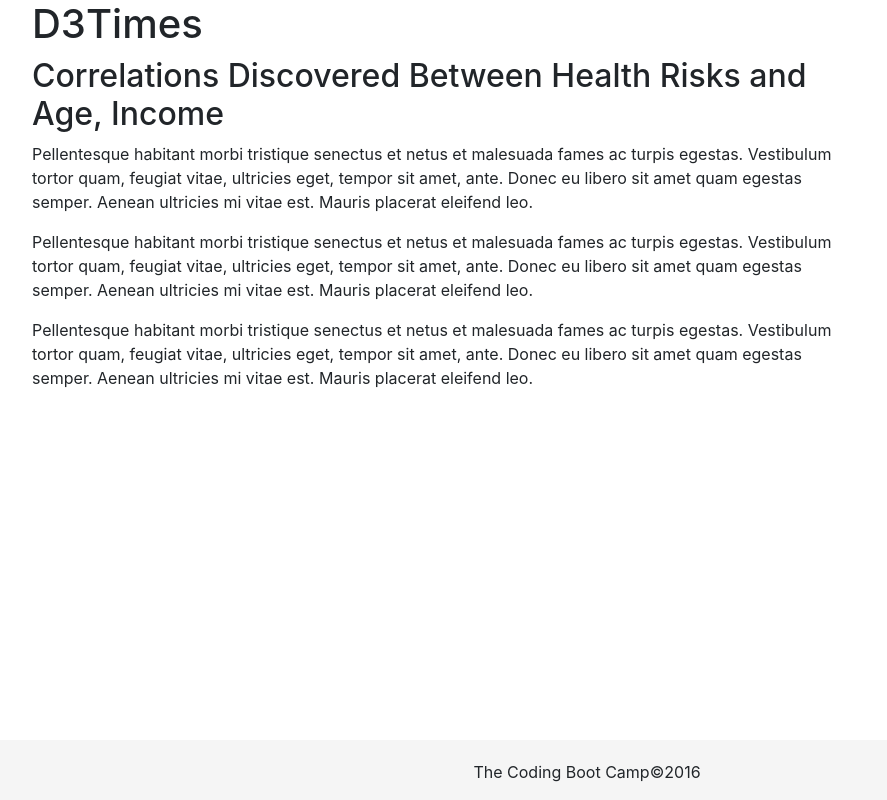
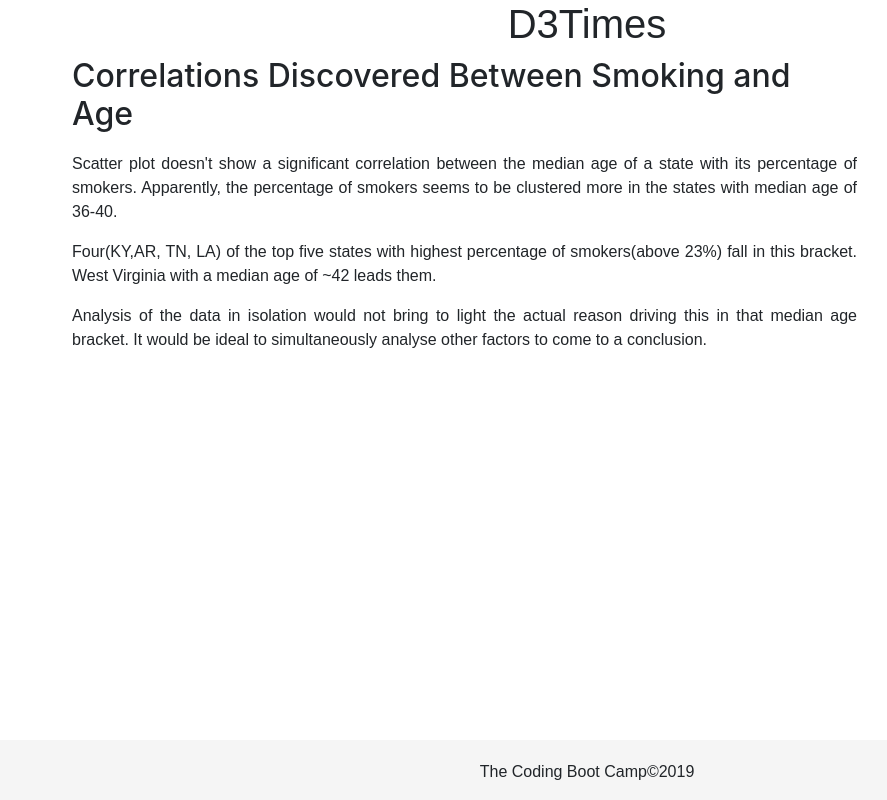
Before and after one commit to ILekawa9/D3-Challenge, a plain HTML site: page D3_data_journalism/index.html in a window 1280 px wide. Shown: the whole page, without its empty margins (53-940 px from the left). Drawn offline with nearby package versions, Linux system fonts and the light colour scheme.

Commit message:
attempt to fix .js

```diff
--- a/D3_data_journalism/assets/css/style.css
+++ b/D3_data_journalism/assets/css/style.css
@@ -28,4 +28,22 @@ body {
 #footer p {
   margin: 0;
   font-size: 16px;
+  text-align:center;
 }
+
+.article-text{
+  padding-top: 10px;
+}
+.article{
+  padding-left: 40px;
+}
+p{
+  text-align: justify;
+  font-family: sans-serif;
+
+}
+
+h1{
+  text-align:center;
+  font-family: sans-serif;
+}
--- a/D3_data_journalism/assets/js/app.js
+++ b/D3_data_journalism/assets/js/app.js
@@ -26,7 +26,7 @@ d3.csv("assets/data/data.csv").then(function(CensusData) {
     CensusData.forEach(Function(data) {
         data.age = +data.age;
         data.smokes = +data.smokes;
-        console.log(data)
+        //console.log(data);
     });
 
     const xScale = d3.scaleLinear()
--- a/D3_data_journalism/index.html
+++ b/D3_data_journalism/index.html
@@ -27,18 +27,19 @@
     <div class="row">
       <div class="col-xs-12  col-md-9">
         <div class="article">
-          <h2>Correlations Discovered Between Health Risks and Age, Income</h2>
-          <p>Pellentesque habitant morbi tristique senectus et netus et malesuada fames ac turpis egestas. Vestibulum tortor
-            quam, feugiat vitae, ultricies eget, tempor sit amet, ante. Donec eu libero sit amet quam egestas semper. Aenean
-            ultricies mi vitae est. Mauris placerat eleifend leo.</p>
+          <h2>Correlations Discovered Between Smoking and Age</h2>
+          <div class="article-text">
+          <p>Scatter plot doesn't show a significant correlation between the median age of a state with its percentage of smokers. Apparently,
+             the percentage of smokers seems to be clustered more in the states with median age of 36-40.
+          </p>
 
-          <p>Pellentesque habitant morbi tristique senectus et netus et malesuada fames ac turpis egestas. Vestibulum tortor
-            quam, feugiat vitae, ultricies eget, tempor sit amet, ante. Donec eu libero sit amet quam egestas semper. Aenean
-            ultricies mi vitae est. Mauris placerat eleifend leo.</p>
+          <p>Four(KY,AR, TN, LA) of the top five states with highest percentage of smokers(above 23%) fall in this bracket.
+            West Virginia with a median age of ~42 leads them.
+          </p>
 
-          <p>Pellentesque habitant morbi tristique senectus et netus et malesuada fames ac turpis egestas. Vestibulum tortor
-            quam, feugiat vitae, ultricies eget, tempor sit amet, ante. Donec eu libero sit amet quam egestas semper. Aenean
-            ultricies mi vitae est. Mauris placerat eleifend leo.</p>
+          <p>Analysis of the data in isolation would not bring to light the actual reason driving this in that median age bracket.
+            It would be ideal to simultaneously analyse other factors to come to a conclusion.
+          </div>
         </div>
       </div>
     </div>
@@ -46,12 +47,13 @@
 
   <!-- Footer-->
   <div id="footer">
-    <p>The Coding Boot Camp&copy;2016</p>
+    <p>The Coding Boot Camp&copy;2019</p>
   </div>
   <script src="https://code.jquery.com/jquery-3.3.1.slim.min.js" integrity="sha384-q8i/X+965DzO0rT7abK41JStQIAqVgRVzpbzo5smXKp4YfRvH+8abtTE1Pi6jizo" crossorigin="anonymous"></script>
   <script src="https://cdnjs.cloudflare.com/ajax/libs/popper.js/1.14.3/umd/popper.min.js" integrity="sha384-ZMP7rVo3mIykV+2+9J3UJ46jBk0WLaUAdn689aCwoqbBJiSnjAK/l8WvCWPIPm49" crossorigin="anonymous"></script>
   <script src="https://stackpath.bootstrapcdn.com/bootstrap/4.1.3/js/bootstrap.min.js" integrity="sha384-ChfqqxuZUCnJSK3+MXmPNIyE6ZbWh2IMqE241rYiqJxyMiZ6OW/JmZQ5stwEULTy" crossorigin="anonymous"></script>
   <script src="https://d3js.org/d3.v5.min.js"></script>
+
   <script type="text/javascript" src="assets/js/app.js"></script>
 
 </body>
```
